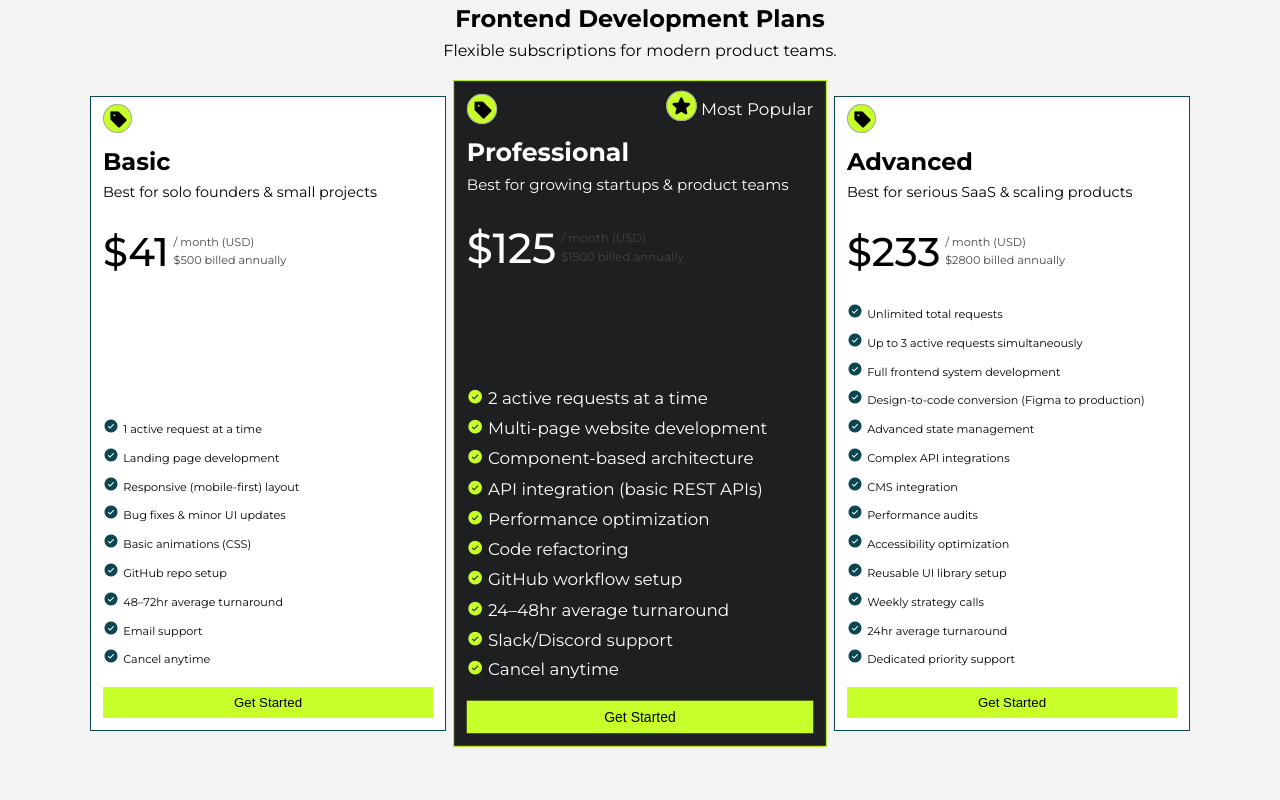
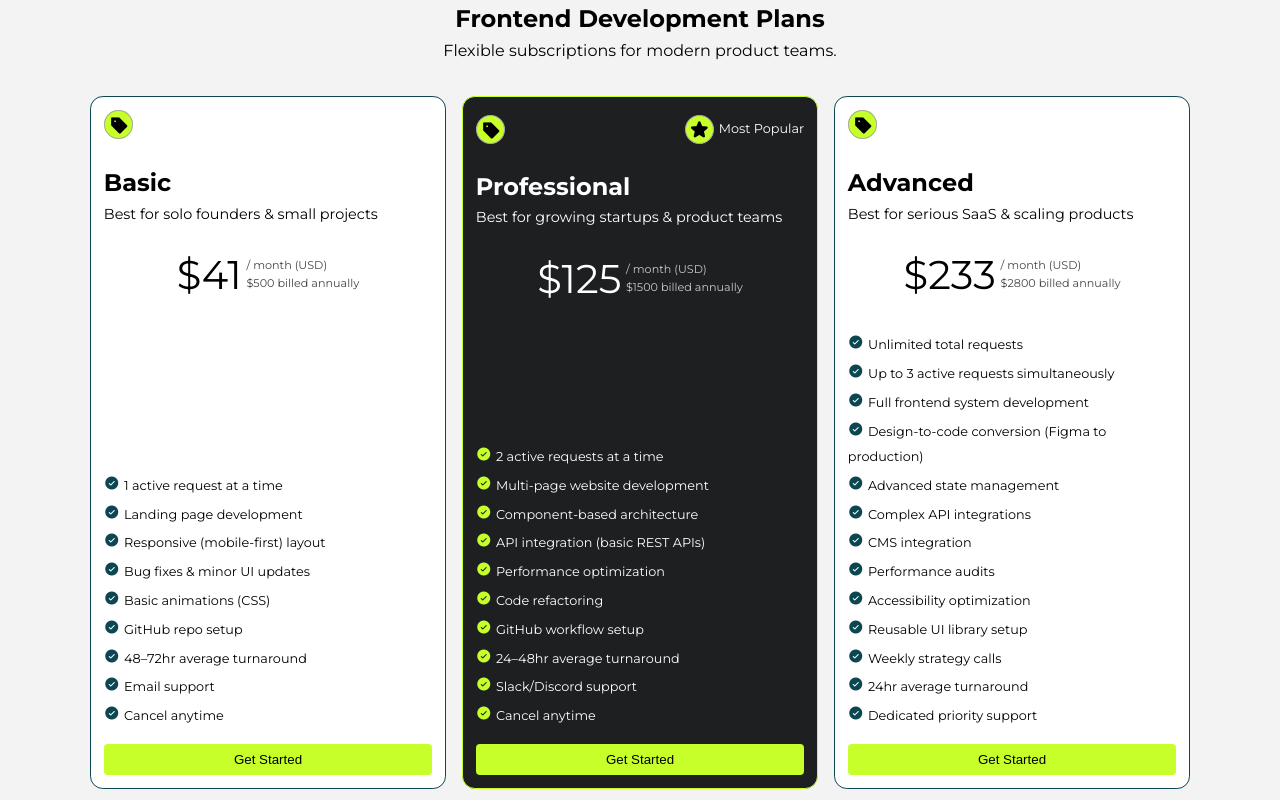
Before and after one commit to Eshemzy/100-STM-04-Pricing-Card, a plain HTML site: page index.html in a window 1280 px wide. Drawn offline with nearby package versions, Linux system fonts and the light colour scheme.

Commit message:
Modified spacing units and tried nesting properties, SCSS method

```diff
--- a/css/style.css
+++ b/css/style.css
@@ -10,6 +10,7 @@
   --pry-light-sub: #f8f8f8;
 
   --text-clr-light: #fff;
+  --text-clr-emph: #ccc;
   --text-clr-dark: #000;
   --text-clr-muted: #444;
 
@@ -36,7 +37,7 @@ body,html {
   min-height: 100vh;
 }
 section.pricing {
-  padding: 0 4rem;
+  padding: 0 2.5rem;
 }
 .pricing-inner {
   width: 100%;
@@ -61,6 +62,7 @@ header.pricing__header {
   grid-template-rows: auto 1fr;
   gap: 0.5rem;
   padding: 0.5rem;
+  border-radius: 0.8rem;
 }
 .light--card {
   border-color: var(--pry-clr);
@@ -72,14 +74,12 @@ header.pricing__header {
   background: var(--pry-dark-sub);
   color: var(--text-clr-light);
 }
-.pro--card {
-  transform: scale(1.05);
-}
 .top,
 .bottom {
-  padding: 0.25rem;
+  padding: 0.3rem;
   display: flex;
   flex-direction: column;
+  gap: 1.5rem;
 }
 /* .top--light,
 .bottom--light .fc-wrapper {
@@ -89,19 +89,31 @@ header.pricing__header {
 .bottom--dark .fc-wrapper {
   background-color: rgba(255, 255, 255, 0.1);
 } */
-.top--spacing {
-  gap: 0.5rem;
-}
 .bottom--spacing {
-  gap: 1rem;
   justify-content: space-between;
 }
+.top .card__icon {
+  padding-top: 0.3rem;
+}
+/* alignment styling for most popular section */
 .pro--card .top .card__icon {
   display: flex;
   align-items: center;
   justify-content: space-between;
+
+  .popular {
+    display: flex;
+    align-items: center;
+    gap: 0.3rem;
+
+    span {
+      font-size: 0.8rem;
+    }
+  }
 }
-.card__icon i {
+
+.card__icon i,
+.popular i {
   font-size: 1.2rem;
   background-color: var(--sec-clr);
   padding: 0.25rem;
@@ -109,22 +121,18 @@ header.pricing__header {
   border: 1px solid darkgray;
   border-radius: 50%;
 }
-/* .text-wrapper {
-  text-align: center;
-} */
-/* .text-wrapper .card__title, */
 .text-wrapper .card__desc {
   font-size: 0.9rem;
 }
 .card__price {
   display: flex;
   align-items: center;
-  /* justify-content: center; */
+  justify-content: center;
   gap: 0.3rem;
   .price-main {
     p {
       font-size: 2.5rem;
-      font-weight: 500;
+      font-weight: 400;
     }
   }
   .price-sub {
@@ -134,12 +142,19 @@ header.pricing__header {
   color: var(--text-clr-muted);
   }
 }
+.bottom--dark {
+  .card__price {
+    .price-sub {
+      color: var(--text-clr-emph);
+    }
+  }
+}
 .fc-wrapper {
   display: flex;
   flex-direction: column;
   gap: 1rem;
 }
-.bottom--light .card__features ul {
+.bottom--light .fc-wrapper .card__features ul {
   display: flex;
   flex-direction: column;
   gap: 0.2rem;
@@ -149,7 +164,20 @@ header.pricing__header {
     color: var(--pry-clr);
   }
   .feature-text {
-    font-size: 0.7rem;
+    font-size: 0.8rem;
+  }
+}
+.bottom--dark .fc-wrapper .card__features ul {
+  display: flex;
+  flex-direction: column;
+  gap: 0.2rem;
+  list-style: none;
+
+  li .feature-icon {
+    color: var(--sec-clr);
+  }
+  .feature-text {
+    font-size: 0.8rem;
   }
 }
 .card__features ul {
@@ -168,4 +196,9 @@ header.pricing__header {
   display: inline-block;
   background-color: var(--sec-clr);
   border: none;
+  border-radius: 0.25rem;
 }
+.cta-btn:focus-visible {
+  outline: 3px solid var(--pry-clr);
+  outline-offset: 3px;
+}
```
